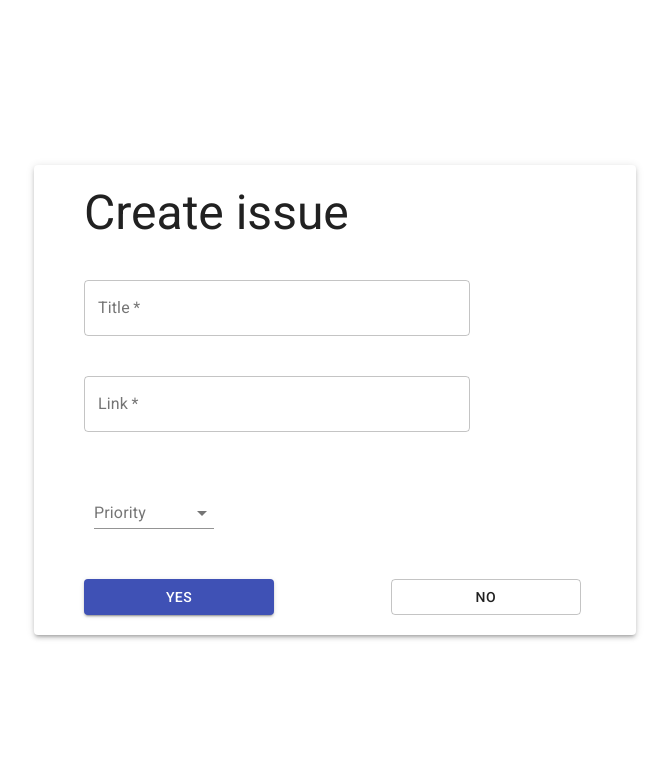
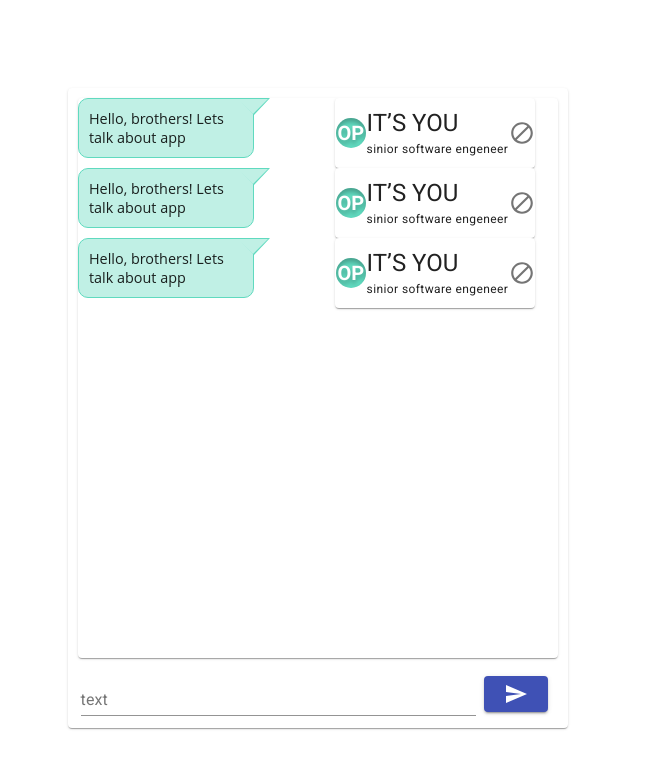
Before and after one commit to strannik345/Pointing-Poker, a React (Create React App) app in the folder pointing-poker/: page /lobby in a window 1280 px wide. Shown: the top 768 px of the page, without its empty margins (330-999 px from the left). Built offline with nearby package versions, Linux system fonts and the light colour scheme.

Commit message:
feat: add chat

```diff
--- a/pointing-poker/src/App.tsx
+++ b/pointing-poker/src/App.tsx
@@ -1,12 +1,10 @@
 import React from 'react';
-import { CreateIssueModal } from './components/createIssueModal/createIssueModal';
-import { KickModal } from './components/kickModal/kickModal';
-import { ScrumMaster } from './pages/lobby/scrumMaster/scrumMaster';
-import { TeamMember } from './pages/lobby/teamMember/teamMember';
+import Chat from './pages/lobby/chat/chat';
+import { ChatMessage } from './pages/lobby/chat/chatMessage';
 function App() {
   return (
     <div>
-      <CreateIssueModal/>
+      <Chat/>
     </div>
   );
 }
--- a/pointing-poker/src/components/lobbyInfo/lobbyInfo.tsx
+++ b/pointing-poker/src/components/lobbyInfo/lobbyInfo.tsx
@@ -16,7 +16,7 @@ export const LobbyInfo: React.FC<ILobbyInfo> =(props)=> {
             <Typography className = " lobby--title lobby--title__secondary">
                 Scram master:
             </Typography>
-            <MemberCard/>
+            <MemberCard isSmall={false}/>
         </Container>
         {isMaster && <ManageGame/>}
         { !isMaster && <Button  className ="button button__outlined button__right" variant="outlined" >Exit</Button>}
--- a/pointing-poker/src/components/memberCard/memberCard.scss
+++ b/pointing-poker/src/components/memberCard/memberCard.scss
@@ -7,6 +7,18 @@
     align-items: center;
     padding: 5px;
     margin-bottom: 10px;
+    &__small{
+        width: 200px;
+        height: 70px;
+        margin: 0;
+        padding: 0;
+        .avatar{
+            font-size: 20px !important;
+        }
+        .delete{
+            padding: 0;
+        }
+    }
 }
 
 .avatar{
--- a/pointing-poker/src/components/memberCard/memberCard.tsx
+++ b/pointing-poker/src/components/memberCard/memberCard.tsx
@@ -3,22 +3,25 @@ import './memberCard.scss'
 import '@fontsource/roboto';
 import { Avatar, Card, Typography, IconButton } from '@material-ui/core';
 import BlockOutlinedIcon from '@material-ui/icons/BlockOutlined';
-export const MemberCard: React.FC = () => {
+interface CardSize{
+  isSmall:boolean;
+}
+export const MemberCard: React.FC<CardSize> = ({isSmall = false}) => {
     return (
       <>
-      <Card className = "member-card">
+      <Card className = {"member-card " + (isSmall ? 'member-card__small' : '')} >
         <Avatar className = "avatar"
             style={
             {color: '#ffffff',
             backgroundColor: '#60DABF',
             boxShadow: 'inset 0px 4px 4px rgba(0, 0, 0, 0.25)',
-            width: '48px',
-            height: '48px'}
+            width: (isSmall ? '30px' : '48px'),
+            height: (isSmall ? '30px' : '48px')}
             } >OP</Avatar>
-            <div>
+            <div>{ !isSmall &&
               <Typography variant="subtitle1">
               IT’S YOU
-              </Typography>
+              </Typography>}
               <Typography variant="h5">
               IT’S YOU
               </Typography>
@@ -26,8 +29,8 @@ export const MemberCard: React.FC = () => {
               sinior software engeneer
               </Typography>
             </div>
-            <IconButton aria-label="delete">
-              <BlockOutlinedIcon style={{ fontSize: 56 }}/>
+            <IconButton aria-label="delete" className = "delete">
+              <BlockOutlinedIcon style={{ fontSize: (isSmall ? 26 : 56) }}/>
             </IconButton>
       </Card>
       </>
--- /dev/null
+++ b/pointing-poker/src/pages/lobby/chat/chat.tsx
@@ -0,0 +1,57 @@
+import React from "react";
+import { createStyles, makeStyles, Theme } from "@material-ui/core/styles";
+import { Paper } from "@material-ui/core";
+import { SendText } from "./sendText";
+import { ChatMessage } from "./chatMessage";
+
+const useStyles = makeStyles((theme: Theme) =>
+  createStyles({
+    paper: {
+      width: "80vw",
+      height: "80vh",
+      maxWidth: "500px",
+      maxHeight: "700px",
+      display: "flex",
+      alignItems: "center",
+      flexDirection: "column",
+      position: "relative"
+    },
+    paper2: {
+      width: "80vw",
+      maxWidth: "500px",
+      display: "flex",
+      alignItems: "center",
+      flexDirection: "column",
+      position: "relative"
+    },
+    container: {
+      width: "100vw",
+      height: "100vh",
+      display: "flex",
+      alignItems: "center",
+      justifyContent: "center"
+    },
+    messagesBody: {
+      width: "calc( 100% - 20px )",
+      margin: 10,
+      overflowY: "scroll",
+      height: "calc( 100% - 80px )"
+    }
+  })
+);
+
+export default function Chat() {
+  const classes = useStyles();
+  return (
+    <div className={classes.container}>
+      <Paper className={classes.paper} >
+        <Paper id="style-1" className={classes.messagesBody}>
+        <ChatMessage userName={'John Doe'} text={'Hello, brothers! Lets talk about app'}/>
+        <ChatMessage userName={'John Doe'} text={'Hello, brothers! Lets talk about app'}/>
+        <ChatMessage userName={'John Doe'} text={'Hello, brothers! Lets talk about app'}/>
+        </Paper>
+        <SendText/>
+      </Paper>
+    </div>
+  );
+}
--- /dev/null
+++ b/pointing-poker/src/pages/lobby/chat/chatMessage.tsx
@@ -0,0 +1,105 @@
+import React from "react";
+import { createStyles, makeStyles, Theme } from "@material-ui/core/styles";
+import { deepOrange } from "@material-ui/core/colors";
+import { MemberCard } from "../../../components/memberCard/memberCard";
+
+interface Message {
+  userName:string;
+  text: string;
+}
+
+const useStyles = makeStyles((theme: Theme) =>
+  createStyles({
+    messageRow: {
+      display: "flex",
+    },
+    messageRowRight: {
+      display: "flex",
+      justifyContent: "flex-end"
+    },
+    messageArea: {
+      position: "relative",
+      marginBottom: "10px",
+      padding: "10px",
+      backgroundColor: "#c0f0e5",
+      width: "60%",
+      textAlign: "left",
+      font: "400 .9em 'Open Sans', sans-serif",
+      border: "1px solid #60DABF",
+      borderRadius: "10px",
+      "&:after": {
+        content: "''",
+        position: "absolute",
+        width: "0",
+        height: "0",
+        borderTop: "15px solid #c0f0e5",
+        borderLeft: "15px solid transparent",
+        borderRight: "15px solid transparent",
+        top: "0",
+        right: "-15px"
+      },
+      "&:before": {
+        content: "''",
+        position: "absolute",
+        width: "0",
+        height: "0",
+        borderTop: "17px solid #60DABF",
+        borderLeft: "16px solid transparent",
+        borderRight: "16px solid transparent",
+        top: "-1px",
+        right: "-17px"
+      }
+    },
+
+    messageContent: {
+      padding: 0,
+      margin: 0
+    },
+    messageTimeStampRight: {
+      position: "absolute",
+      fontSize: ".85em",
+      marginTop: "10px",
+      bottom: "-3px",
+      right: "5px"
+    },
+
+    orange: {
+      color: theme.palette.getContrastText(deepOrange[500]),
+      backgroundColor: deepOrange[500],
+      width: theme.spacing(4),
+      height: theme.spacing(4)
+    },
+    avatarNothing: {
+      color: "transparent",
+      backgroundColor: "transparent",
+      width: theme.spacing(4),
+      height: theme.spacing(4)
+    },
+    player:{
+      width: "200px",
+      position: "relative",
+      top: "0",
+    }
+  })
+);
+
+export const ChatMessage:React.FC<Message> = (props:Message) => {
+  const {userName, text} = {...props};
+  const classes = useStyles();
+  return (
+    <>
+      <div className={classes.messageRow}>
+        <div>
+          <div className={classes.messageArea}>
+            <div>
+              <p className={classes.messageContent}>{text}</p>
+            </div>
+          </div>
+        </div>
+        <div className={classes.player}>
+          <MemberCard isSmall = {true}/>
+        </div>
+      </div>
+    </>
+  );
+};
--- /dev/null
+++ b/pointing-poker/src/pages/lobby/chat/sendText.tsx
@@ -0,0 +1,43 @@
+import React from 'react'
+import TextField from '@material-ui/core/TextField';
+import { createStyles, makeStyles, Theme } from "@material-ui/core/styles";
+import SendIcon from '@material-ui/icons/Send';
+import Button from '@material-ui/core/Button';
+
+
+const useStyles = makeStyles((theme: Theme) =>
+  createStyles({
+    wrapForm : {
+        display: "flex",
+        justifyContent: "center",
+        width: "95%",
+        margin: `${theme.spacing(0)} auto`
+    },
+    wrapText  : {
+        width: "100%"
+    },
+    button: {
+        margin: theme.spacing(1),
+    },
+  })
+);
+
+
+export const SendText = () => {
+    const classes = useStyles();
+    return (
+        <>
+            <form className={classes.wrapForm}  noValidate autoComplete="off">
+            <TextField
+                id="standard-text"
+                label="text"
+                className={classes.wrapText}
+                //margin="normal"
+            />
+            <Button variant="contained" color="primary" className={classes.button}>
+                <SendIcon />
+            </Button>
+            </form>
+        </>
+    )
+}
```
Also changed, not shown: pointing-poker/src/components/membersList/membersList.tsx (+7 -7 lines).
